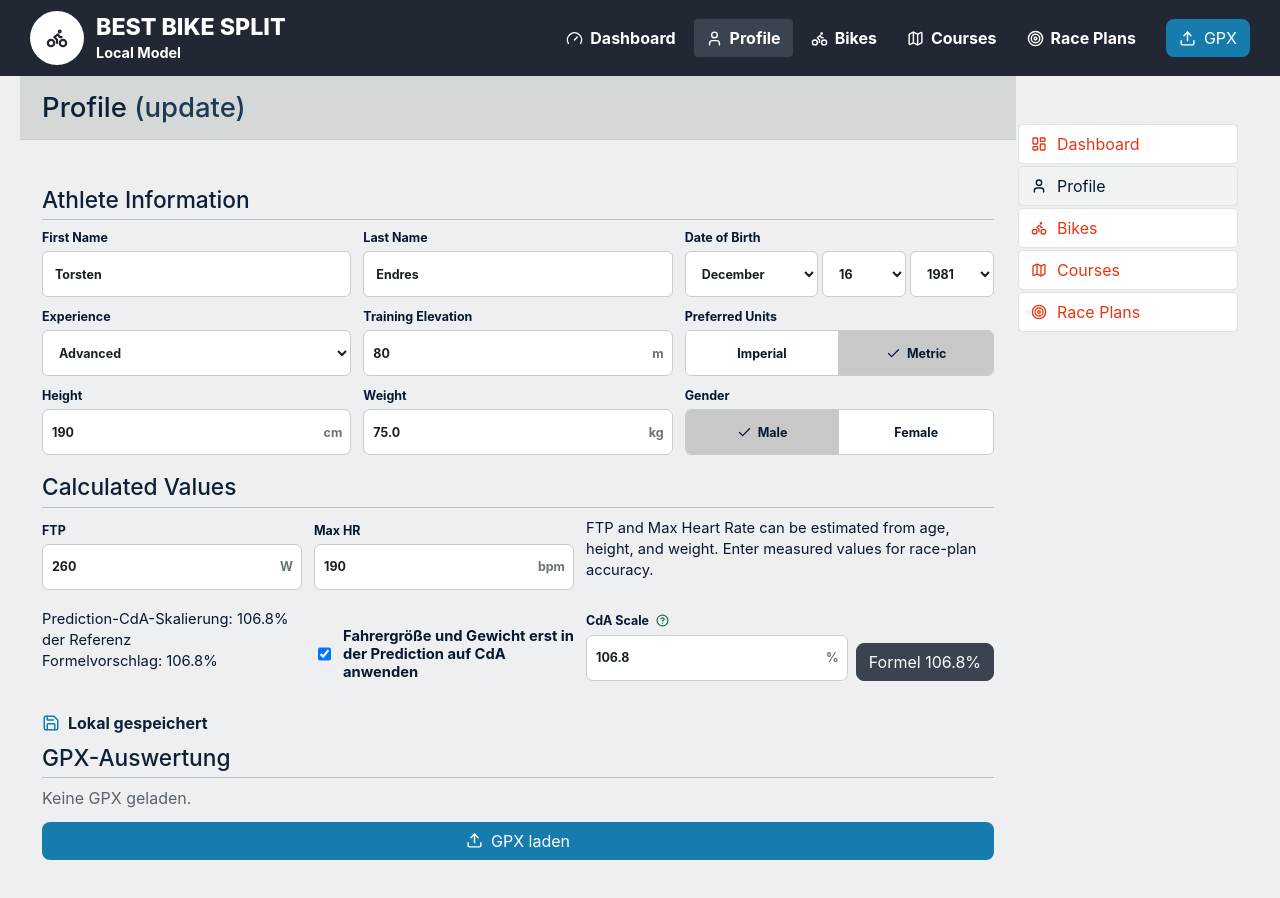
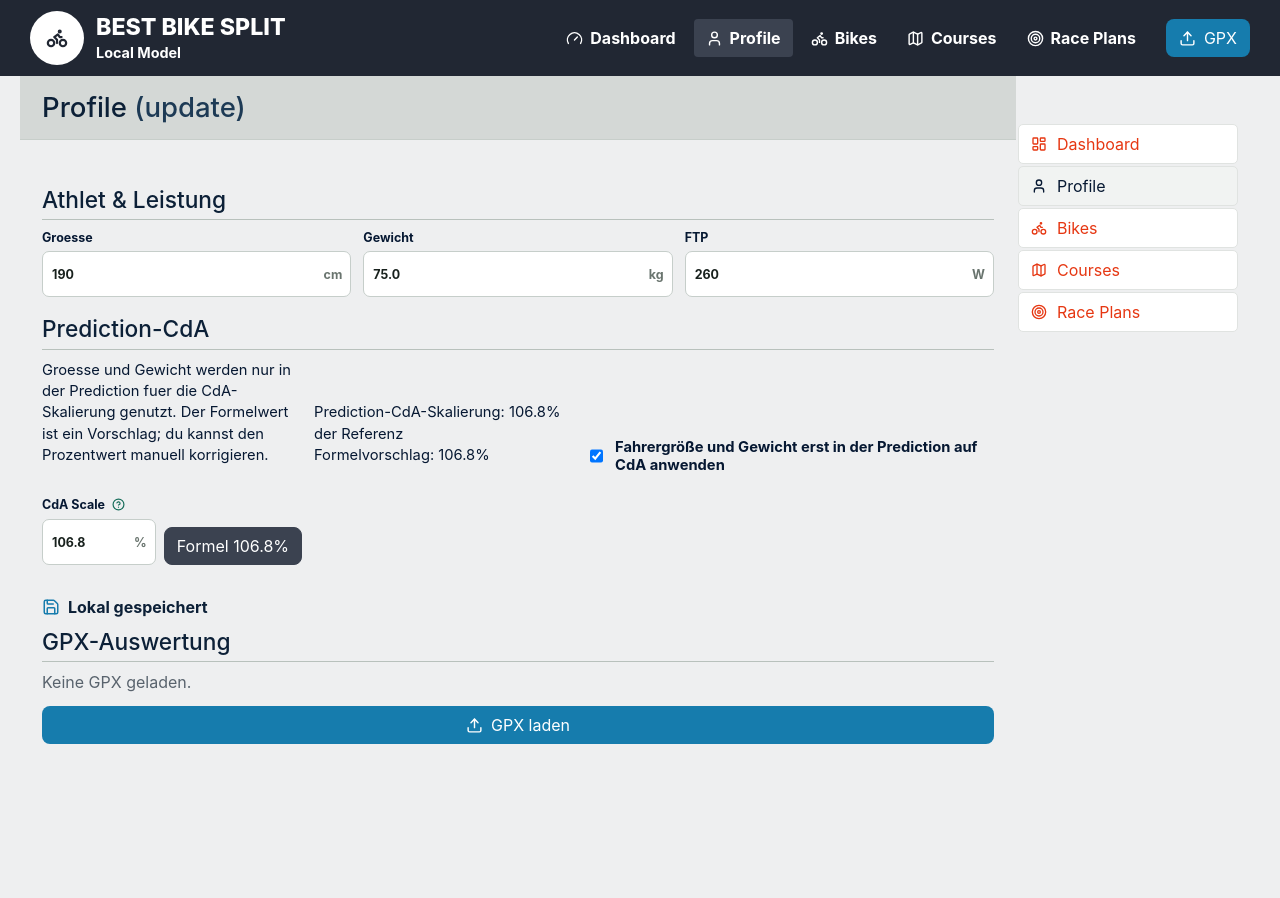
Before and after one commit to Toxnix/BikeSplit, a React (Vite) app: page / in a window 1280 px wide. Both pictures are taken after a click on the button "Profile". Shown: the top 898 px of the page. After the commit the page ends 802 px from the top, so only its background shows below. Built offline with nearby package versions, Linux system fonts and the light colour scheme.

Commit message:
Remove unused profile fields

```diff
--- a/src/App.tsx
+++ b/src/App.tsx
@@ -99,22 +99,10 @@ const EQUIPMENT_CDA_M2 = 0.06;
 
 type ActiveView = "simulator" | "profile" | "bike" | "courses" | "racePlans" | "raceDetails";
 type ChartAxis = "distance" | "time";
-type Units = "metric" | "imperial";
-type Gender = "male" | "female";
 type DragMethod = "basic" | "fit" | "manual";
 
 interface AthleteProfile {
-  firstName: string;
-  lastName: string;
-  birthMonth: string;
-  birthDay: number;
-  birthYear: number;
-  experience: string;
-  trainingElevationM: number;
-  preferredUnits: Units;
   heightCm: number;
-  gender: Gender;
-  maxHr: number;
   scaleCdaByRiderSize: boolean;
   cdaScalePct?: number;
 }
@@ -211,17 +199,7 @@ interface SimulationRun {
 }
 
 const defaultAthleteProfile: AthleteProfile = {
-  firstName: "Torsten",
-  lastName: "Endres",
-  birthMonth: "December",
-  birthDay: 16,
-  birthYear: 1981,
-  experience: "Advanced",
-  trainingElevationM: 80,
-  preferredUnits: "metric",
   heightCm: 190,
-  gender: "male",
-  maxHr: 190,
   scaleCdaByRiderSize: true
 };
 
@@ -302,21 +280,6 @@ const racingPositionOptions = [
 const climbingPositionOptions = ["Upright", "Tops", "Hoods/Bullhorns", "Mountain Bike Bars"];
 const helmetTypeOptions = ["Road", "Aero", "Mountain"];
 
-const months = [
-  "January",
-  "February",
-  "March",
-  "April",
-  "May",
-  "June",
-  "July",
-  "August",
-  "September",
-  "October",
-  "November",
-  "December"
-];
-
 export default function App() {
   const fileInputRef = useRef<HTMLInputElement | null>(null);
   const [route, setRoute] = useState<PreparedRoute | null>(null);
@@ -347,7 +310,7 @@ export default function App() {
   const goalTimeSec = goalHours * 3600 + goalMinutes * 60;
   const suggestedRiderCdaScale = useMemo(
     () => calculateSuggestedRiderCdaScale(athleteProfile, profile.riderWeightKg),
-    [athleteProfile.gender, athleteProfile.heightCm, profile.riderWeightKg]
+    [athleteProfile.heightCm, profile.riderWeightKg]
   );
   const riderCdaScale = useMemo(
     () => calculateRiderCdaScale(athleteProfile, suggestedRiderCdaScale),
@@ -414,8 +377,6 @@ export default function App() {
     );
     applyBbsCalculatedToProfile(setProfile, calculated);
   }, [
-    athleteProfile.gender,
-    athleteProfile.heightCm,
     bikeSetup.bikeType,
     bikeSetup.components,
     bikeSetup.frontWheelType,
@@ -1056,51 +1017,19 @@ function ProfileView({
         </div>
 
         <section className="profile-form-surface">
-          <FormSection title="Athlete Information">
+          <FormSection title="Athlet & Leistung">
             <div className="profile-grid">
-              <TextField label="First Name" value={athleteProfile.firstName} onChange={(value) => setAthleteField(setAthleteProfile, "firstName", value)} />
-              <TextField label="Last Name" value={athleteProfile.lastName} onChange={(value) => setAthleteField(setAthleteProfile, "lastName", value)} />
-              <div className="form-field date-field">
-                <span>Date of Birth</span>
-                <div className="date-controls">
-                  <SelectField label="" value={athleteProfile.birthMonth} options={months} onChange={(value) => setAthleteField(setAthleteProfile, "birthMonth", value)} compact />
-                  <SelectField label="" value={String(athleteProfile.birthDay)} options={numberOptions(1, 31)} onChange={(value) => setAthleteField(setAthleteProfile, "birthDay", Number(value))} compact />
-                  <SelectField label="" value={String(athleteProfile.birthYear)} options={numberOptions(1940, 2012).reverse()} onChange={(value) => setAthleteField(setAthleteProfile, "birthYear", Number(value))} compact />
-                </div>
-              </div>
-
-              <SelectField label="Experience" value={athleteProfile.experience} options={["Beginner", "Intermediate", "Advanced", "Elite"]} onChange={(value) => setAthleteField(setAthleteProfile, "experience", value)} />
-              <NumberField label="Training Elevation" value={athleteProfile.trainingElevationM} unit="m" min={0} max={3000} step={5} onChange={(value) => setAthleteField(setAthleteProfile, "trainingElevationM", value)} />
-              <ChoiceGroup
-                label="Preferred Units"
-                options={[
-                  { value: "imperial", label: "Imperial" },
-                  { value: "metric", label: "Metric" }
-                ]}
-                value={athleteProfile.preferredUnits}
-                onChange={(value) => setAthleteField(setAthleteProfile, "preferredUnits", value as Units)}
-              />
-
-              <NumberField label="Height" value={athleteProfile.heightCm} unit="cm" min={120} max={230} step={1} onChange={(value) => setAthleteField(setAthleteProfile, "heightCm", value)} />
-              <NumberField label="Weight" value={profile.riderWeightKg} unit="kg" min={45} max={130} step={0.5} onChange={(value) => setProfileField(setProfile, "riderWeightKg", value)} />
-              <ChoiceGroup
-                label="Gender"
-                options={[
-                  { value: "male", label: "Male" },
-                  { value: "female", label: "Female" }
-                ]}
-                value={athleteProfile.gender}
-                onChange={(value) => setAthleteField(setAthleteProfile, "gender", value as Gender)}
-              />
+              <NumberField label="Groesse" value={athleteProfile.heightCm} unit="cm" min={120} max={230} step={1} onChange={(value) => setAthleteField(setAthleteProfile, "heightCm", value)} />
+              <NumberField label="Gewicht" value={profile.riderWeightKg} unit="kg" min={45} max={130} step={0.5} onChange={(value) => setProfileField(setProfile, "riderWeightKg", value)} />
+              <NumberField label="FTP" value={profile.ftpW} unit="W" min={120} max={520} step={5} onChange={(value) => setProfileField(setProfile, "ftpW", value)} />
             </div>
           </FormSection>
 
-          <FormSection title="Calculated Values">
+          <FormSection title="Prediction-CdA">
             <div className="calculated-row">
-              <NumberField label="FTP" value={profile.ftpW} unit="W" min={120} max={520} step={5} onChange={(value) => setProfileField(setProfile, "ftpW", value)} />
-              <NumberField label="Max HR" value={athleteProfile.maxHr} unit="bpm" min={120} max={230} step={1} onChange={(value) => setAthleteField(setAthleteProfile, "maxHr", value)} />
               <p className="calculated-note">
-                FTP and Max Heart Rate can be estimated from age, height, and weight. Enter measured values for race-plan accuracy.
+                Groesse und Gewicht werden nur in der Prediction fuer die CdA-Skalierung genutzt. Der Formelwert ist ein Vorschlag;
+                du kannst den Prozentwert manuell korrigieren.
               </p>
               <div className="calculated-note cda-scale-note">
                 Prediction-CdA-Skalierung: {(riderCdaScale * 100).toFixed(1)}% der Referenz
@@ -2591,7 +2520,7 @@ function deriveBbsBikeCalculatedValues(setup: BikeSetupProfile): BbsBikeCalculat
 function calculateSuggestedRiderCdaScale(athleteProfile: AthleteProfile, riderWeightKg: number): number {
   const heightM = clampNumber(athleteProfile.heightCm / 100, 1.2, 2.3);
   const massKg = clampNumber(riderWeightKg, 45, 130);
-  const reference = athleteProfile.gender === "female" ? { heightM: 1.68, massKg: 60 } : { heightM: 1.8, massKg: 74 };
+  const reference = { heightM: 1.8, massKg: 74 };
   return Math.pow(heightM / reference.heightM, 1.1) * Math.pow(massKg / reference.massKg, 0.45);
 }
 
@@ -2765,14 +2694,6 @@ function parseNumberDraft(value: string): number | null {
   return Number.isFinite(parsed) ? parsed : null;
 }
 
-function numberOptions(start: number, end: number): string[] {
-  const options: string[] = [];
-  for (let value = start; value <= end; value += 1) {
-    options.push(String(value));
-  }
-  return options;
-}
-
 function isRecord(value: unknown): value is Record<string, unknown> {
   return typeof value === "object" && value !== null && !Array.isArray(value);
 }
```
